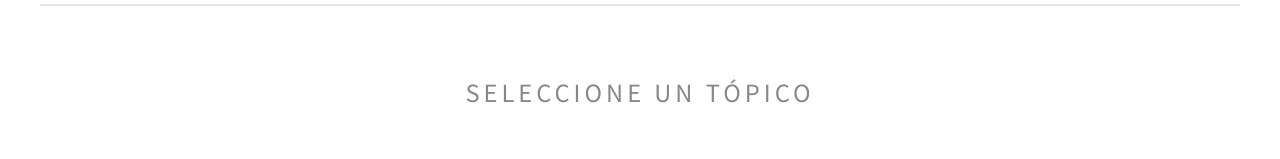
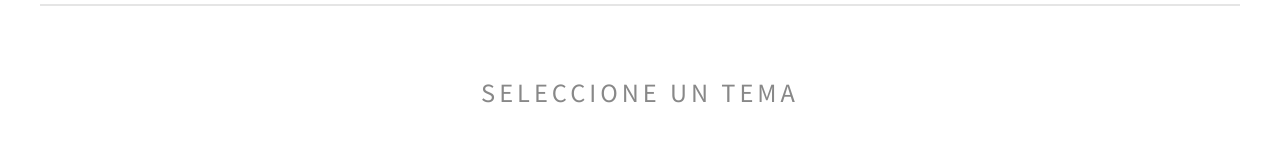
Before and after one commit to Agustinmarc/Guias-Medicas, a plain HTML site: page calculos.html in a window 1280 px wide. Shown: the part 294-453 px from the top of the page. Drawn offline with Linux system fonts and the light colour scheme.

Commit message:
Update calculos.html

```diff
--- a/calculos.html
+++ b/calculos.html
@@ -85,7 +85,7 @@
 				<section id="features">
 					<div class="container">
 						<header>
-							<h2>Seleccione un tópico</h2>
+							<h2>Seleccione un tema</h2>
 						</header>
 						<div class="row aln-center">
 							<div class="col-3 col-6-medium col-12-small">
```
